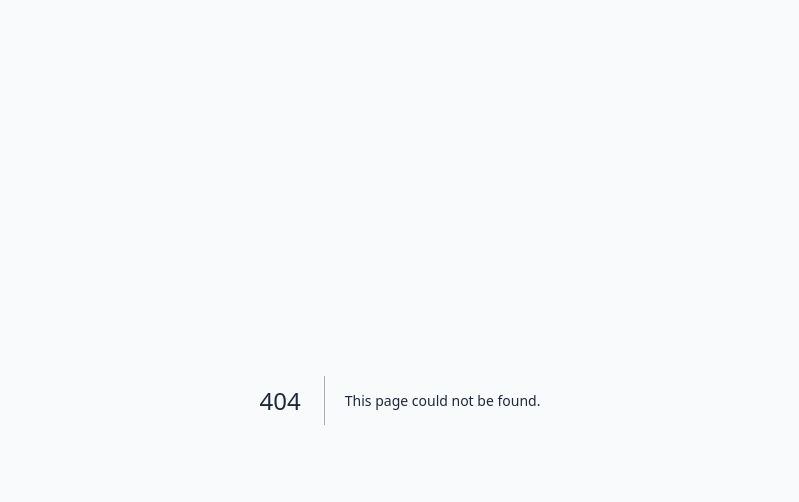
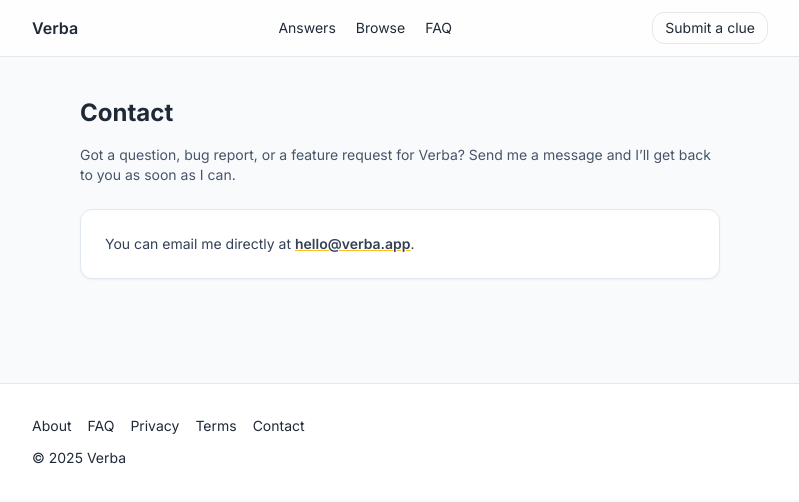
Before and after one commit to prettykaur/verba, a Next.js app: page /contact in a window 1280 px wide. Before the commit this address had no page. Shown: the top 502 px of the page, without its empty margins (240-1039 px from the left). Built offline with nearby package versions, Linux system fonts and the light colour scheme.

Commit message:
Feat: Add Contact page and footer link

```diff
--- /dev/null
+++ b/app/contact/page.tsx
@@ -0,0 +1,34 @@
+// app/contact/page.tsx
+import { Header } from '@/components/Header';
+import { Footer } from '@/components/Footer';
+
+export default function ContactPage() {
+  return (
+    <>
+      <Header />
+      <main className="mx-auto max-w-2xl px-4 py-10">
+        <h1 className="mb-4 text-2xl font-bold">Contact</h1>
+        <p className="mb-6 text-sm text-slate-600">
+          Got a question, bug report, or a feature request for Verba? Send me a
+          message and I’ll get back to you as soon as I can.
+        </p>
+
+        <div className="rounded-lg border border-slate-200 bg-white p-6 shadow-sm">
+          {/* For now this can just be a mailto link;
+              you can swap to a real form + API route later. */}
+          <p className="text-sm text-slate-700">
+            You can email me directly at{' '}
+            <a
+              href="mailto:hello@verba.app"
+              className="font-semibold underline decoration-amber-400"
+            >
+              hello@verba.app
+            </a>
+            .
+          </p>
+        </div>
+      </main>
+      <Footer />
+    </>
+  );
+}
--- a/components/Footer.tsx
+++ b/components/Footer.tsx
@@ -10,6 +10,7 @@ export function Footer() {
           <Link href="/faq">FAQ</Link>
           <Link href="/privacy">Privacy</Link>
           <Link href="/terms">Terms</Link>
+          <Link href="/contact">Contact</Link>
         </div>
         <p className="mt-3">© {new Date().getFullYear()} Verba</p>
       </div>
```
